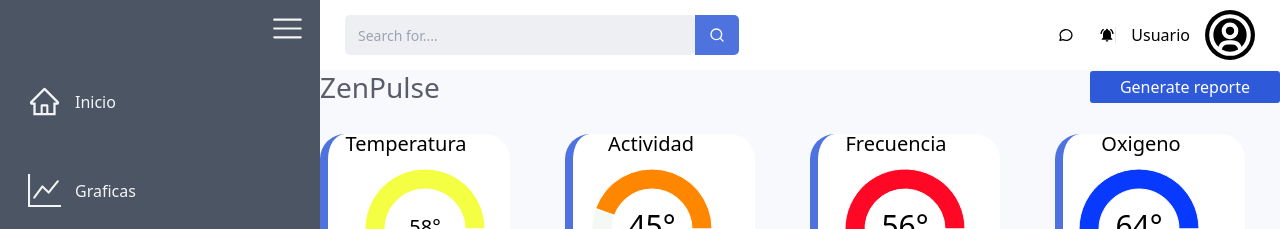
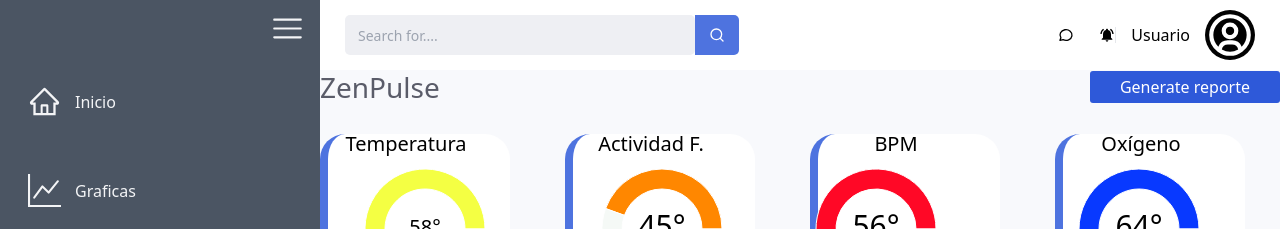
Before and after one commit to YaelAguilar/FrontendZenPulse, a React (Vite) app in the folder FrontendZenPulse/: page /dashboard in a window 1280 px wide. Shown: the top 229 px of the page. Built offline with nearby package versions, Linux system fonts and the light colour scheme.

Commit message:
[UPDATE] name of graph

```diff
--- a/FrontendZenPulse/src/components/organisms/Dashboard.jsx
+++ b/FrontendZenPulse/src/components/organisms/Dashboard.jsx
@@ -29,7 +29,7 @@ justify-center px-[30px] cursor-pointer">Generate reporte</button>
     flex items-center justify-center px-[5px] cursor-pointer hover:shadow-lg transform hover:scale-[103%]
     transition duration-300 ease-out">
         <div>
-        <h2 className="text-[#000000] text-[20px] leading-[10px] font-medium mb-[170px] ml-[20px]">Actividad</h2>
+        <h2 className="text-[#000000] text-[20px] leading-[10px] font-medium mb-[170px] ml-[20px]">Actividad F.</h2>
         </div>
     <div className="flex items-center justify-center">
       <div className="w-44 flex items-start justify-start p-2 ml-[-130px] "><PhysicalActivityGraph/></div>
@@ -39,7 +39,7 @@ justify-center px-[30px] cursor-pointer">Generate reporte</button>
     flex items-center justify-center px-[5px] cursor-pointer hover:shadow-lg transform hover:scale-[103%]
     transition duration-300 ease-out">
         <div>
-        <h2 className="text-[#000000] text-[20px] leading-[10px] font-medium mb-[170px] ml-[20px]">Frecuencia</h2>
+        <h2 className="text-[#000000] text-[20px] leading-[10px] font-medium mb-[170px] ml-[20px]">BPM</h2>
         </div>
     <div className="flex items-center justify-center">
       <div className="w-44 flex items-start justify-start p-2 ml-[-130px] "><BPMGraph/></div>
@@ -49,7 +49,7 @@ justify-center px-[30px] cursor-pointer">Generate reporte</button>
     flex items-center justify-center px-[5px] cursor-pointer hover:shadow-lg transform hover:scale-[103%]
     transition duration-300 ease-out">
         <div>
-        <h2 className="text-[#000000] text-[20px] leading-[10px] font-medium mb-[170px] ml-[20px]">Oxigeno</h2>
+        <h2 className="text-[#000000] text-[20px] leading-[10px] font-medium mb-[170px] ml-[20px]">Oxígeno</h2>
         </div>
     <div className="flex items-center justify-center">
       <div className="w-44 flex items-start justify-start p-2 ml-[-130px] "><OxygenationGraph/></div>
```
